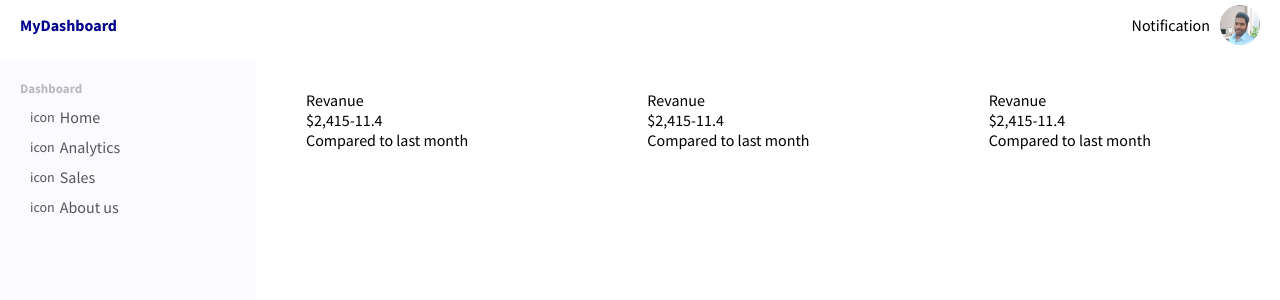
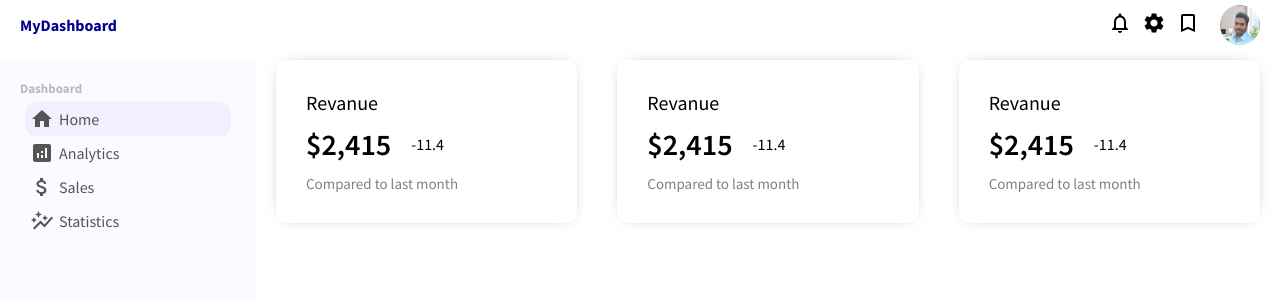
Before and after one commit to Vijaykumar308/dashboard-in-react, a React (Create React App) app: page / in a window 1280 px wide. Shown: the top 300 px of the page. Built offline with nearby package versions, Linux system fonts and the light colour scheme.

Commit message:
add link

```diff
--- a/package.json
+++ b/package.json
@@ -13,6 +13,7 @@
     "@testing-library/user-event": "^13.5.0",
     "react": "^18.2.0",
     "react-dom": "^18.2.0",
+    "react-router-dom": "^6.8.0",
     "react-scripts": "5.0.1",
     "web-vitals": "^2.1.4"
   },
--- a/src/App.js
+++ b/src/App.js
@@ -2,16 +2,23 @@ import Sidebar from "./components/sidebar/Sidebar";
 import Topbar from "./components/topbar/topbar";
 import "./app.css";
 import Home from "./pages/home/Home";
+import UserList from "./pages/userList/UserList";
+import { BrowserRouter, Route, Routes } from "react-router-dom";
 function App() {
   return (
-    <div>
+    <BrowserRouter>
       <Topbar />
       <div className="container">
         <Sidebar />
-        <Home />
+        <Routes>
+          <Route path="/" element= {<Home />} />
+          <Route path="/users" element= {<UserList />} />
+          <Route path="/" element= {<Home />} />
+
+        </Routes>
       </div>
 
-    </div>
+    </BrowserRouter>
   );
 }
 
--- a/src/components/featuredInfo/featuredInfo.css
+++ b/src/components/featuredInfo/featuredInfo.css
@@ -9,6 +9,27 @@
     padding: 30px;
     border-radius: 10px;
     cursor: pointer;
+    box-shadow: 0px 0px 15px -10px rgba(0,0,0,.75);
+}
+.featuredTitle{
+    font-size: 20px;
+}
+.featuredMoneyContainer{
+    margin: 10px 0px;
+    display: flex;
+    align-items: center;
+}
+.featuredMoeny{
+    font-size: 30px;
+    font-weight: 600;
+}
 
-
+.featuredMoenyRate{
+    display: flex;
+    align-items: center;
+    margin-left: 20px;
 }
+.featuredSub{
+    font-size: 15px;
+    color: grey;
+}
--- a/src/components/sidebar/Sidebar.jsx
+++ b/src/components/sidebar/Sidebar.jsx
@@ -1,5 +1,6 @@
 import "./sidebar.css";
-
+import { Home, Analytics, AutoGraph,AttachMoney } from "@mui/icons-material";
+import { Link } from "react-router-dom";
 export default function Sidebar() {
   return (
     <div className="sidebar">
@@ -7,24 +8,26 @@ export default function Sidebar() {
             <div className="sidebarMenu">
                 <h3 className="sidebarTitle">Dashboard</h3>
                 <ul className="sidebarList">
-                    <li className="sidebarListItem">
-                        <span className="sidebar-icons">icon</span>
+                   <Link to="/" >
+                    <li className="sidebarListItem active">
+                        <Home className="sidebar-icons" />
                         Home
                     </li>
-
+                    </Link>
+                    <Link to="/users">
                     <li className="sidebarListItem">
-                        <span className="sidebar-icons">icon</span>
+                        <Analytics className="sidebar-icons" />
                         Analytics
                     </li>
-
+                    </Link>
                     <li className="sidebarListItem">
-                        <span className="sidebar-icons">icon</span>
+                        <AttachMoney className="sidebar-icons" />
                         Sales
                     </li>
 
                     <li className="sidebarListItem">
-                        <span className="sidebar-icons">icon</span>
-                        About us
+                        <AutoGraph className="sidebar-icons" />
+                        Statistics
                     </li>
                 </ul>
             </div>
--- a/src/components/sidebar/sidebar.css
+++ b/src/components/sidebar/sidebar.css
@@ -5,7 +5,10 @@
     position: sticky;
     top: 50px;
 }
-
+a{
+    color: unset;
+    text-decoration: none;
+}
 .sidebarWrapper{
     padding: 20px;
     color: #555;
--- a/src/components/topbar/topbar.css
+++ b/src/components/topbar/topbar.css
@@ -23,6 +23,9 @@
     display: flex;
     align-items: center;
 }
+.topbarIcons{
+    margin-right: 10px;
+}
 .topAvatar{
     width: 40px;
     height: 40px;
--- a/src/components/topbar/topbar.jsx
+++ b/src/components/topbar/topbar.jsx
@@ -1,5 +1,9 @@
 import React from 'react';
 import "./topbar.css";
+import { NotificationAdd } from '@mui/icons-material';
+import NotificationsNoneIcon from '@mui/icons-material/NotificationsNone';
+import SettingsIcon from '@mui/icons-material/Settings';
+import BookmarkBorderIcon from '@mui/icons-material/BookmarkBorder';
 import profile_pic from "../../images/profile_pic.jpg";
 function topbar() {
   return (
@@ -10,8 +14,15 @@ function topbar() {
             </div>
             <div className="topRight">
                 <div className="topbarIcons">
-                   <span>Notification</span>
+                   <NotificationsNoneIcon/>
                 </div>
+                <div className="topbarIcons">
+                   <SettingsIcon />
+                </div>
+                <div className="topbarIcons">
+                   <BookmarkBorderIcon />
+                </div>
+
                 <img src={profile_pic} alt="profile-pic" className='topAvatar' />
             </div>
         </div>
--- /dev/null
+++ b/src/pages/userList/UserList.jsx
@@ -0,0 +1,9 @@
+import "./userlist.css"
+
+export default function  userList() {
+  return (
+    <div className='userList'>
+            Users
+    </div>
+  )
+}
--- /dev/null
+++ b/src/pages/userList/userlist.css
@@ -0,0 +1,3 @@
+.userList{
+    flex: 4;
+}
```
Also changed, not shown: 1 other file (tests, documents, lock files or other folders).
